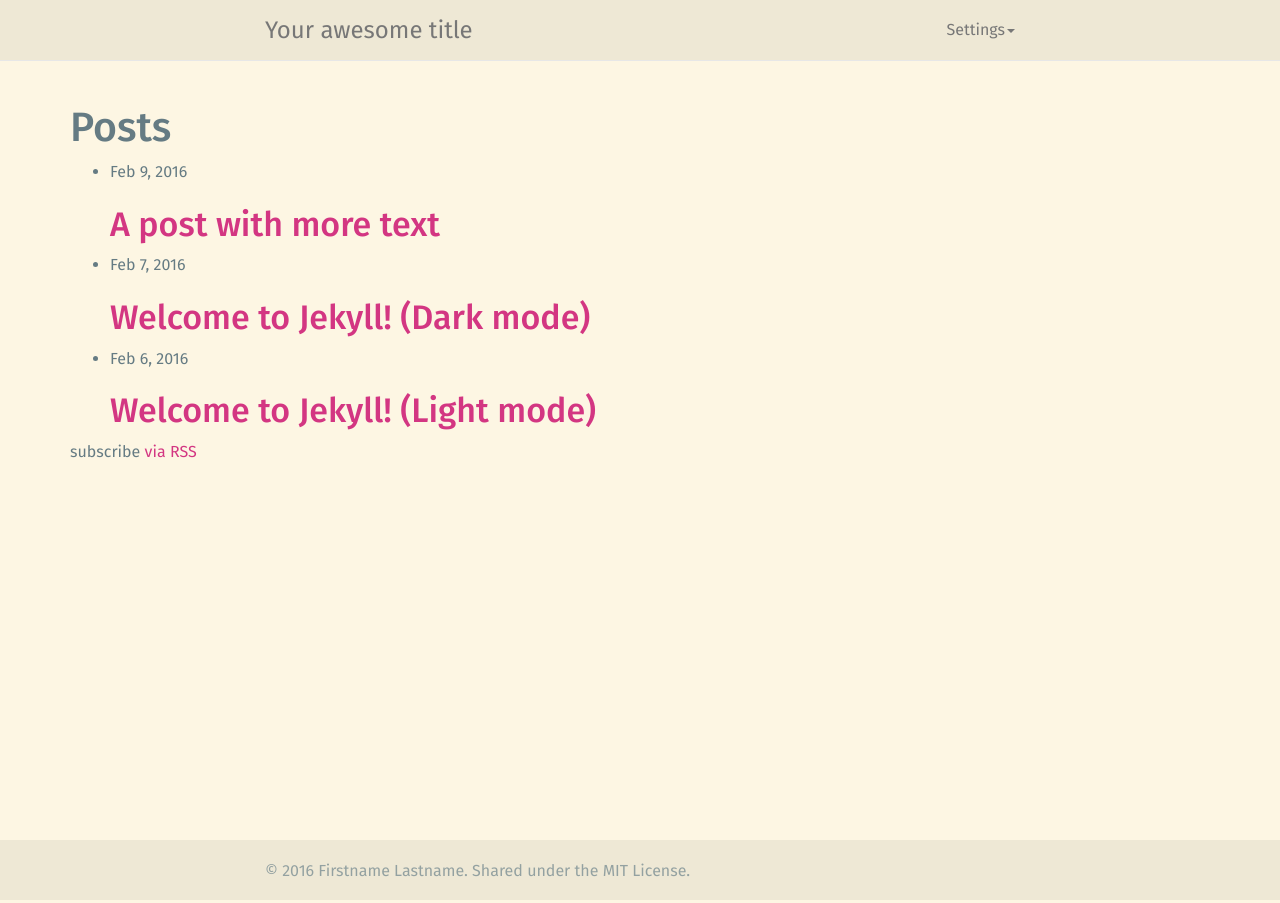
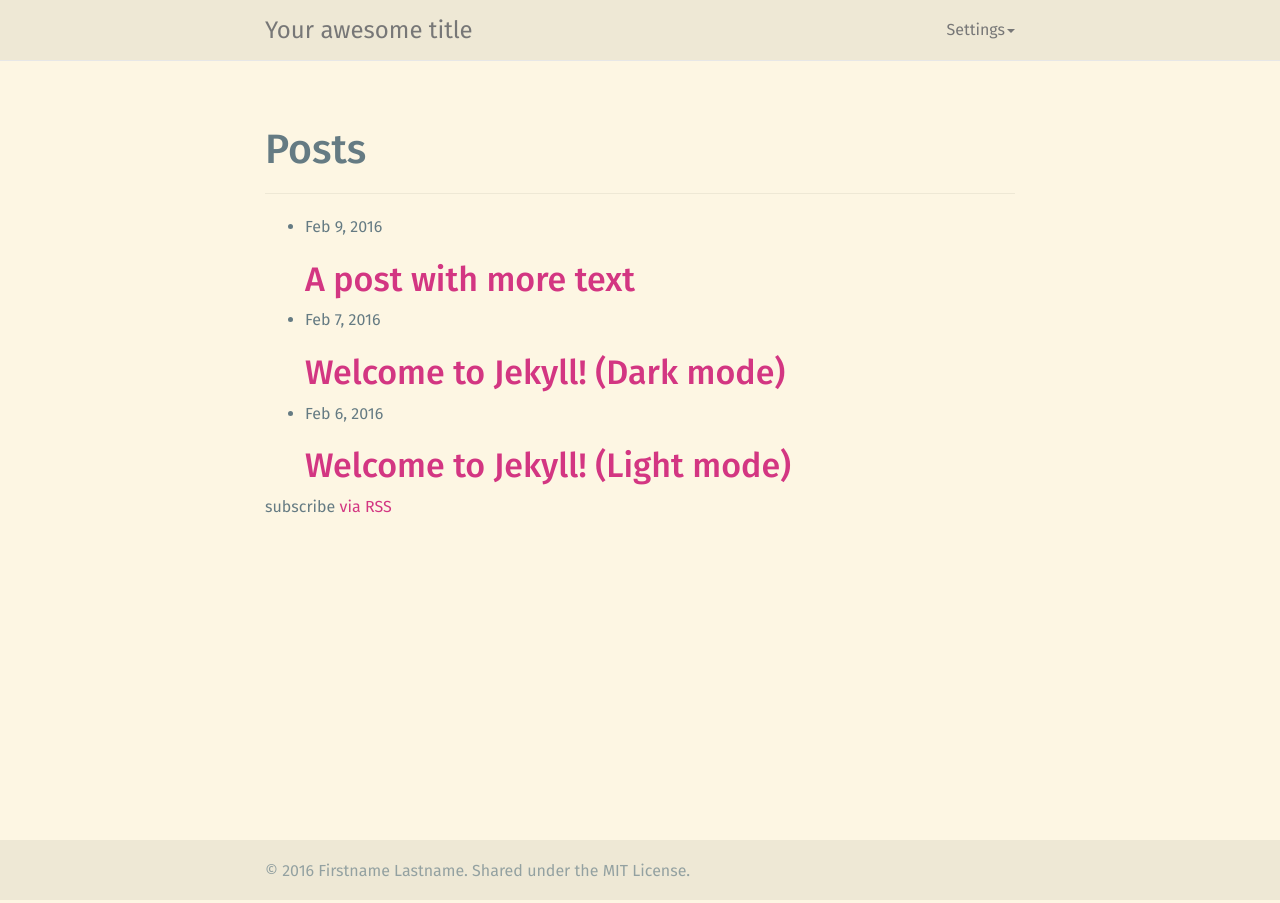
Before and after one commit to menzenski/three-color-sun, a Jekyll site: the page built from index.html, in a window 1280 px wide. Built offline with Jekyll 4.4.1, drawn with Linux system fonts in a browser that asks for light colours.

Commit message:
page and index are in columns now too

```diff
--- a/_layouts/page.html
+++ b/_layouts/page.html
@@ -1,6 +1,10 @@
 ---
 layout: default
 ---
+<div class="row">
+
+  <div class="col-xs-12 col-sm-10 col-sm-offset-1 col-lg-8 col-lg-offset-2">
+
       <div class="page-header">
       <h1>{{ page.title }}
         {% if page.tagline %}
@@ -9,8 +13,14 @@ layout: default
       </h1>
     </div><!-- /.page-header -->
 
+  </div><!-- /.col-xs-12 ... -->
+
+</div><!-- /.row -->
+
 <div class="row">
-  <div class="col-xs-12">
+
+  <div class="col-xs-12 col-sm-10 col-sm-offset-1 col-lg-8 col-lg-offset-2">
     {{ content }}
   </div><!-- /.col-xs-12 -->
+
 </div><!-- /.row -->
--- a/index.html
+++ b/index.html
@@ -1,10 +1,9 @@
 ---
-layout: default
+layout: page
+title: Posts
 ---
 
 <div class="home">
-
-  <h1 class="page-heading">Posts</h1>
 
   <ul class="post-list">
     {% for post in site.posts %}
@@ -12,12 +11,14 @@ layout: default
         <span class="post-meta">{{ post.date | date: "%b %-d, %Y" }}</span>
 
         <h2>
-          <a class="post-link" href="{{ post.url | prepend: site.baseurl }}">{{ post.title }}</a>
+          <a class="post-link"
+            href="{{ post.url | prepend: site.baseurl }}">{{ post.title }}</a>
         </h2>
       </li>
     {% endfor %}
   </ul>
 
-  <p class="rss-subscribe">subscribe <a href="{{ "/feed.xml" | prepend: site.baseurl }}">via RSS</a></p>
+  <p class="rss-subscribe">subscribe <a
+      href="{{ "/feed.xml" | prepend: site.baseurl }}">via RSS</a></p>
 
 </div>
```
Lines whose indentation alone changed are shown as unchanged.
